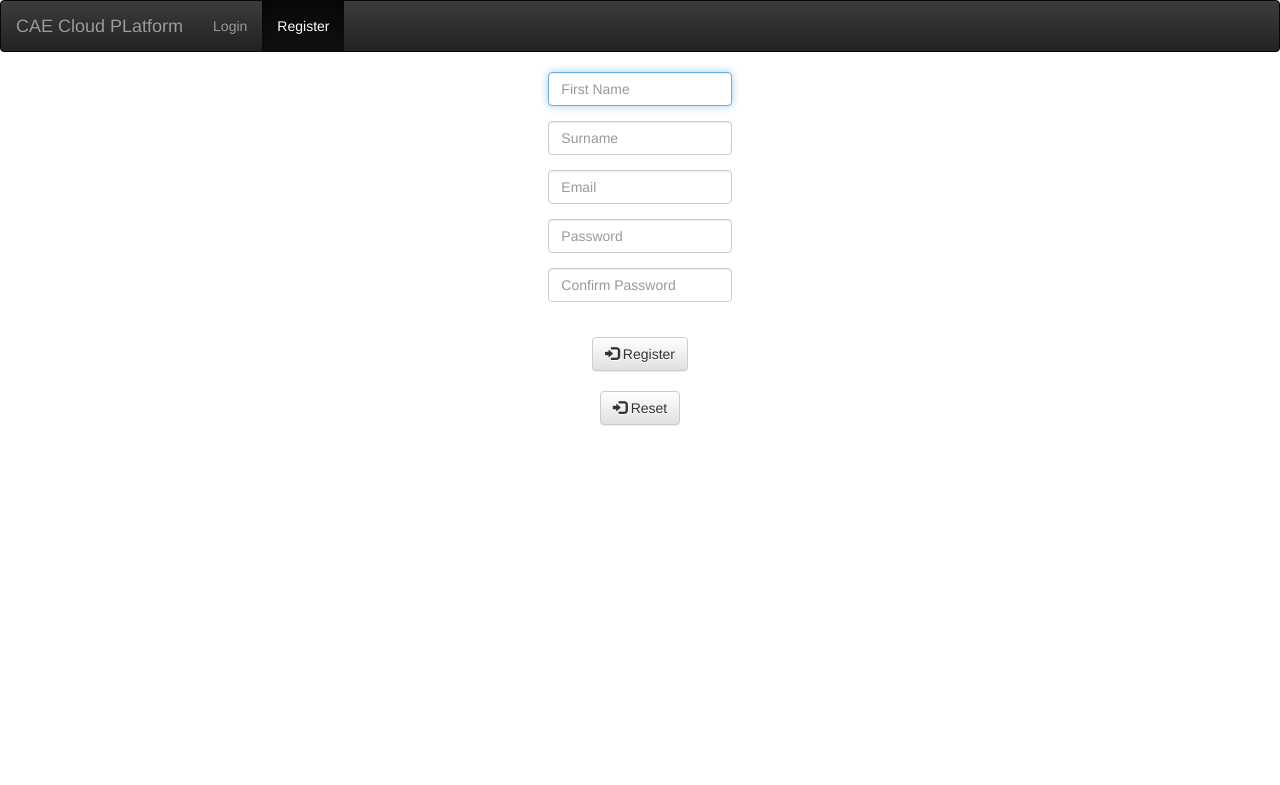
After one commit to AntonyHwang/Web-based-CAE-Cloud-Platform, a PHP site: page /register.php in a window 1280 px wide. The commit adds this page. Shown: the top 785 px of the page. Run offline with PHP 8.4, Linux system fonts and the light colour scheme; some libraries are stand-ins or nearby versions.

Commit message:
user account added

```diff
--- a/app/includes/config.php
+++ b/app/includes/config.php
@@ -5,4 +5,15 @@
     $db_name = 'test_db';
 
     $dbh = new PDO('mysql:host='.$host.';dbname='.$db_name, $user, $pass);
+    $py_path = "C:/ProgramData/Miniconda2/python.exe";
 ?>
+
+<html>
+	<meta charset="utf-8">
+	<meta name="viewport" content="width=device-width, initial-scale=1">
+	<link rel="stylesheet" href="https://maxcdn.bootstrapcdn.com/bootstrap/3.3.7/css/bootstrap.min.css" integrity="sha384-BVYiiSIFeK1dGmJRAkycuHAHRg32OmUcww7on3RYdg4Va+PmSTsz/K68vbdEjh4u" crossorigin="anonymous">
+	<link rel="stylesheet" href="https://maxcdn.bootstrapcdn.com/bootstrap/3.3.7/css/bootstrap-theme.min.css" integrity="sha384-rHyoN1iRsVXV4nD0JutlnGaslCJuC7uwjduW9SVrLvRYooPp2bWYgmgJQIXwl/Sp" crossorigin="anonymous">
+	<script src="https://maxcdn.bootstrapcdn.com/bootstrap/3.3.7/js/bootstrap.min.js" integrity="sha384-Tc5IQib027qvyjSMfHjOMaLkfuWVxZxUPnCJA7l2mCWNIpG9mGCD8wGNIcPD7Txa" crossorigin="anonymous"></script>
+	<script src="https://ajax.googleapis.com/ajax/libs/jquery/3.1.0/jquery.min.js"></script>
+    <script src="https://code.jquery.com/jquery-1.12.4.min.js"></script>
+</html>
--- /dev/null
+++ b/app/register.php
@@ -0,0 +1,144 @@
+<?php
+    require 'includes/config.php';
+?>
+<html>
+    <head>
+        <link rel="stylesheet" type="css" href="./css/register.css">
+    </head>
+    <body>
+        <nav class="navbar navbar-inverse">
+            <div class="container-fluid">
+                <!-- logo -->
+                <div class="navbar-header">
+                    <a href="#" class="navbar-brand">CAE Cloud PLatform</a>
+                </div>
+                <!-- menu items -->
+                <div>
+                    <ul class="nav navbar-nav">
+                        <li><a href="login.php">Login</a></li>
+                        <li class="active"><a href="register.php">Register</a></li>
+                    </ul>
+                </div>
+        </nav>
+    </body>
+    <form action="register.php" method="post" align="center">
+        <div class="container-fluid">
+            <div class="row">
+                <div class="col-md-5">
+                </div>
+                <div class="col-md-2">
+                    <fieldset>
+                        <div class="form-group">
+                            <input autofocus class="form-control" name="first_name" id="first_name" placeholder="First Name" type="text" size="30"/>
+                        </div>
+                        <div class="form-group">
+                            <input class="form-control" name="surname" id="surname" placeholder="Surname" type="text" size="30"/>
+                        </div>
+                        <div class="form-group">
+                            <input class="form-control" name="email" id="email" placeholder="Email" type="text" size="30"/>
+                        </div>
+                        <div class="form-group">
+                            <input class="form-control" name="password" id="password" placeholder="Password" type="password" size="30"/>
+                        </div>
+                        <div class="form-group">
+                            <input class="form-control" name="confirmation" id="confirmation" placeholder="Confirm Password" type="password" size="30"/>
+                        </div><br>
+                        <div class="form-group">
+                            <button class="btn btn-default" type="submit" style="vertical-align:left; float: center">
+                                <span aria-hidden="true" class="glyphicon glyphicon-log-in"></span>
+                                Register
+                            </button>
+                            <br>
+                            <br>
+                            <button class="btn btn-default" type="reset" style="vertical-align:left; float: center">
+                                <span aria-hidden="true" class="glyphicon glyphicon-log-in"></span>
+                                Reset
+                            </button>
+                        </div><br>
+                    </fieldset>
+                </div>
+                <div class="col-md-5">
+                </div>
+            </div>
+        </div>
+    </form>
+<?php
+
+    if(!empty($_POST)) {
+        try {
+            // Retrieve data
+            $first_name = strtolower($_POST['first_name']);
+            $surname = strtolower($_POST['surname']);
+            $email = strtolower($_POST['email']);
+
+            $password = $_POST['password'];
+            $password_confirm = $_POST['confirmation'];
+            $gender = $_POST['gender'];
+            $dob = $_POST['birthday'];
+            $sql_select = "SELECT * FROM user WHERE email = '".$email."'";
+            $stmt = $conn->query($sql_select);
+            $registrants = $stmt->fetchAll();
+
+            //  Data Validation
+            if(!test_input($first_name)) {
+                echo "<script>alert('You must enter your first name');</script>";
+            }
+            else if (!preg_match("/^[a-zA-Z ]*$/",$first_name)) {
+                echo "<script>alert('First name incorrect format');</script>";
+            }
+            else if(!test_input($surname)) {
+                echo "<script>alert('You must enter your surname');</script>";
+            }
+            else if (!preg_match("/^[a-zA-Z ]*$/",$surname)) {
+                echo "<script>alert('Surname incorrect format');</script>";
+            }
+            else if(!test_input($email)) {
+                echo "<script>alert('You must enter your email');</script>";
+            }
+            else if(!test_input($password)) {
+                echo "<script>alert('You must enter a valid password');</script>";
+            }
+            else if($password != $password_confirm) {
+                echo "<script>alert('Password does not match');</script>";
+            }
+            else if(count($registrants) != 0) {
+                echo "<script>alert('Email already registered');</script>";
+            }
+             else if (!filter_var($email, FILTER_VALIDATE_EMAIL)) {
+                echo "<script>alert('Invalid email format');</script>";
+            }
+
+         //Insert registration info
+            else {
+                $sql_insert = "INSERT INTO user (first_name, surname, email, password, gender, dob, privacy_setting)VALUES ('".$first_name."','".$surname."','".$email."','".sha1($password)."','".$gender."','".$dob."', 0);";
+                $sql_get_id = "SELECT id_user FROM user WHERE email = '".$email."';";
+                $stmt = $conn->prepare($sql_insert);
+                $stmt->execute();
+                $stmt = $conn->prepare($sql_get_id);
+                $stmt->execute();
+                $rows = $stmt->fetch();
+                mkdir(getcwd()."/uploads/".$rows["id_user"]);
+                $default_profile_pic = getcwd().'/uploads/default-profile.jpg';
+                $user_profile_pic = getcwd().'/uploads/'.$rows["id_user"].'/profile.jpg';
+                copy($default_profile_pic, $user_profile_pic);
+                $_SESSION["id"] = $rows["id_user"];
+                $_SESSION["logged_in"] = "YES";
+                $_SESSION["user_type"] = "USER";
+                header('Location:myProfilePage.php');
+            }
+        }
+        catch(Exception $e) {
+            die(var_dump($e));
+        }
+    }
+
+    function test_input($data) {
+        if(!isset($data) || trim($data) == '') {
+            return false;
+        }
+        else {
+            return true;
+        }
+    }
+?>
+</html>
--- a/app/send_to_db.php
+++ b/app/send_to_db.php
@@ -40,13 +40,9 @@
     //$sql_update = "UPDATE job SET (density, youngs_mod, poissons_ratio, element_size, material_name) VALUE ('".$_POST["density"]."', '".$_POST["youngs_mod"]."','".$_POST["poissons"]."','".$_POST["element_size"]."','".$_POST["material"]."') WHERE job_id = $_POST["id"]";
 
 
-    $sql_update = "UPDATE job SET density = '$density', element_size = '$element_size', youngs_mod = '$youngs_mod', poissons_ratio = '$poissons', material_name = '$material', anchor_x = '%a_x', anchor_y = '%a_y', anchor_z = '%a_z', pressure_x = '%p_x', pressure_y = '%p_y', pressure_z = '%p_z' WHERE job_id = '$id'";
+    $sql_update = "UPDATE job SET density = '$density', element_size = '$element_size', youngs_mod = '$youngs_mod', poissons_ratio = '$poissons', material_name = '$material', anchor_x = '$a_x', anchor_y = '$a_y', anchor_z = '$a_z', pressure_x = '$p_x', pressure_y = '$p_y', pressure_z = '$p_z' WHERE job_id = '$id'";
     $sth = $dbh->query($sql_update);
     $sth = null;
 
-    if () {
-
-    }
-
 
 ?>
```
Also changed, not shown: app/calls_converter.php (+5 -12 lines), app/file_upload.php (added, +57 -0 lines), app/index.php (+1 -55 lines), app/login.php (added, +103 -0 lines), 7 other files.
